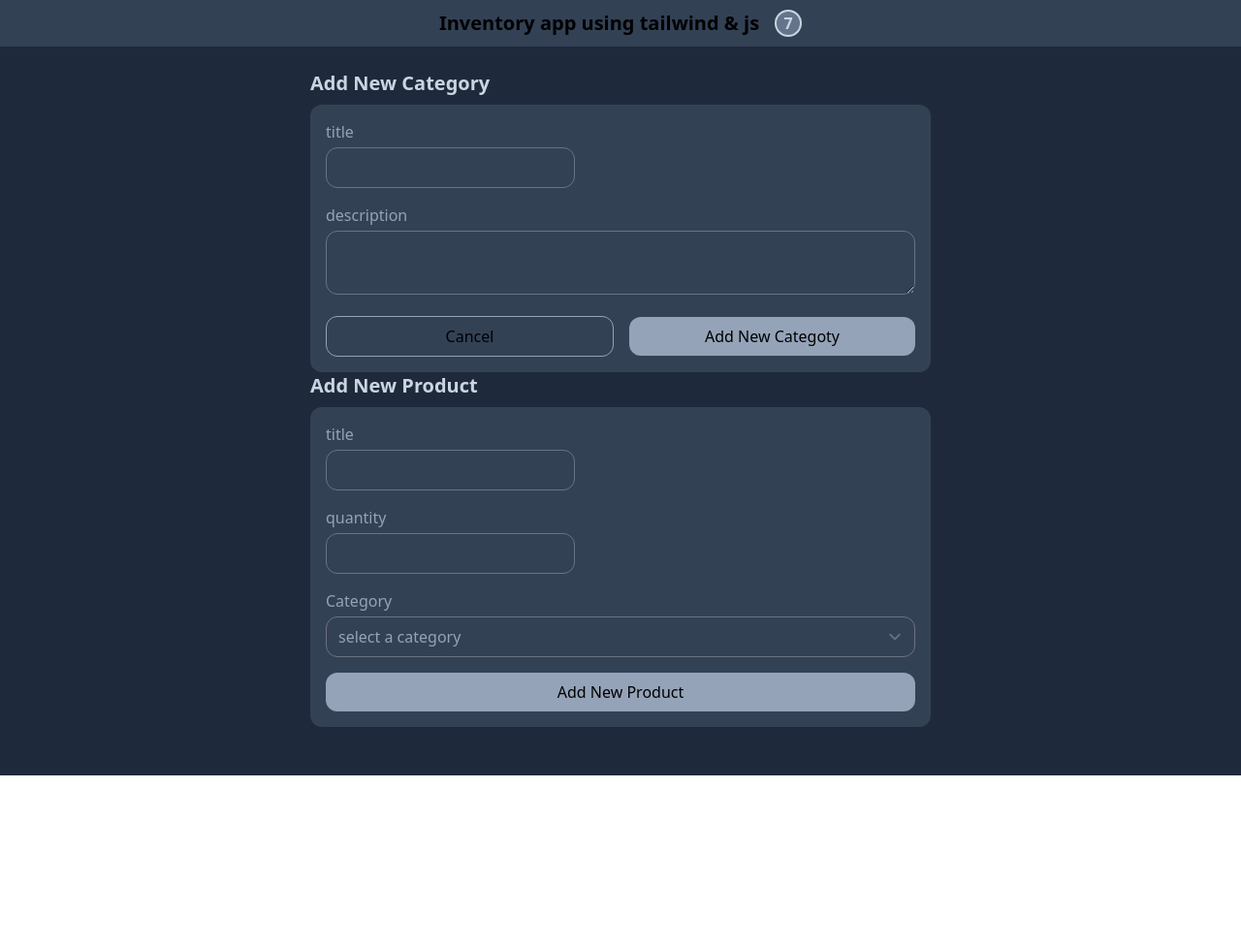
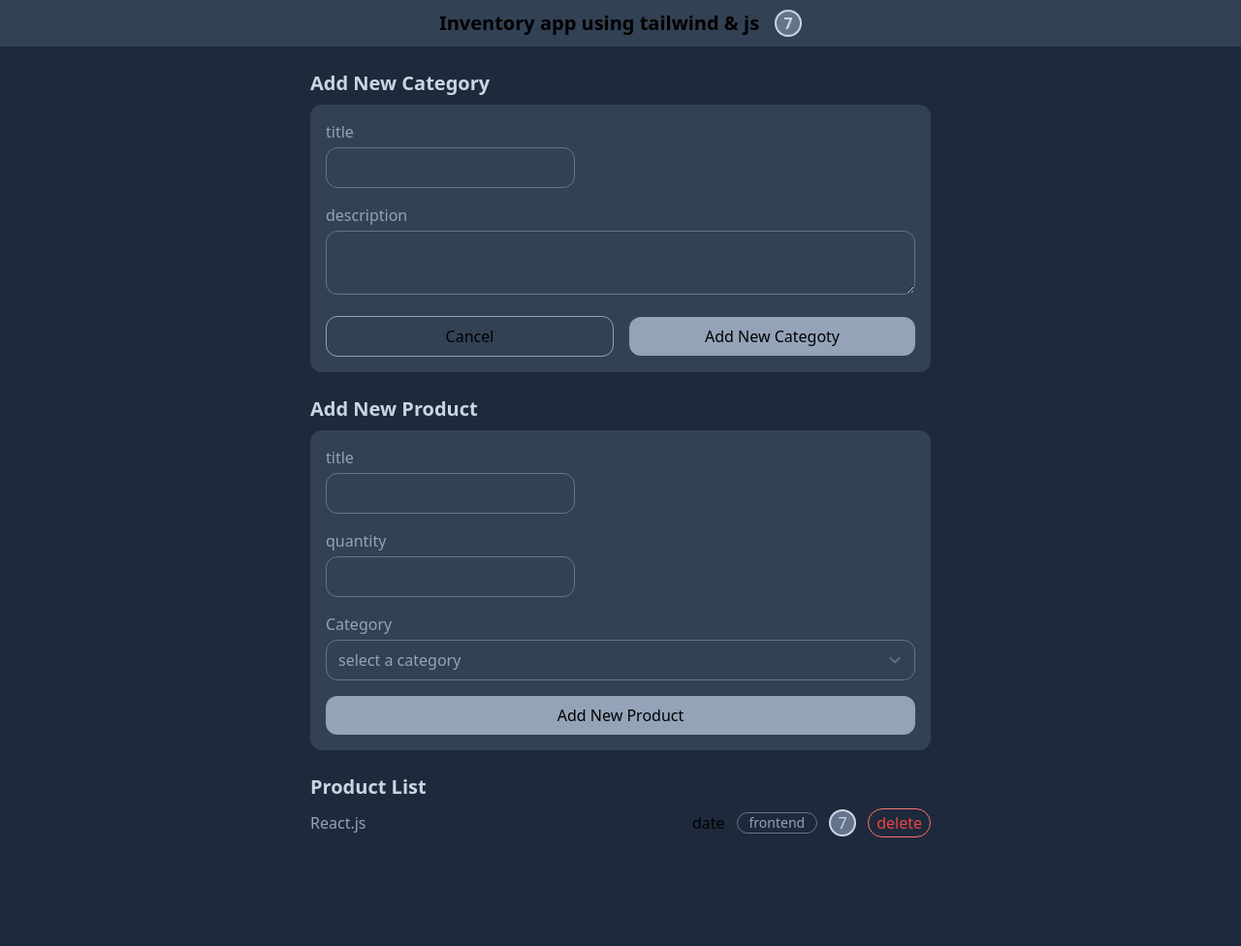
Before and after one commit to RoHa95/Inventory_App, a website: page public/index.html in a window 1280 px wide. Shown: the whole page at 97% size. Before the commit the page ends 800 px from the top, so only its background shows below. Drawn offline with Linux system fonts and the light colour scheme.

Commit message:
Complete styling category form

```diff
--- a/public/index.html
+++ b/public/index.html
@@ -7,7 +7,7 @@
     <title>Inventory App</title>
   </head>
   <body>
-    <div class="bg-slate-800 h-screen w-screen">
+    <div class="bg-slate-800 min-h-screen">
       <!-- appbar -->
       <div
         class="h-12 flex items-center justify-center gap-x-4 bg-slate-700 mb-6"
@@ -23,7 +23,7 @@
       <!-- app content -->
       <div class="container max-w-screen-sm mx-auto">
         <!-- category form -->
-        <div>
+        <div class="mb-6">
           <h2 class="text-xl text-slate-300 font-bold mb-2">
             Add New Category
           </h2>
@@ -65,7 +65,7 @@
           </form>
         </div>
         <!-- product form -->
-        <div>
+        <div class="mb-6">
           <h2 class="text-xl text-slate-300 font-bold mb-2">Add New Product</h2>
           <form class="bg-slate-700 p-4 rounded-xl flex flex-col gap-y-4">
             <div>
@@ -117,6 +117,28 @@
             </div>
           </form>
         </div>
+        <!-- product list -->
+        <h2 class="text-xl text-slate-300 font-bold mb-2">Product List</h2>
+        <div class="flex items-center justify-between mb-8">
+          <span class="text-slate-400">React.js</span>
+          <div class="flex items-center gap-x-3">
+            <span class="to-slate-400">date</span>
+            <span
+              class="block px-3 border border-slate-500 text-slate-400 text-sm rounded-2xl"
+              >frontend</span
+            >
+            <span
+              class="flex items-center justify-center w-7 h-7 rounded-full bg-slate-500 text-slate-300 border-2 border-slate-300"
+              >7</span
+            >
+            <button
+              class="border px-2 py-0.5 rounded-2xl border-red-400 text-red-500"
+            >
+              delete
+            </button>
+          </div>
+        </div>
+        <div class="h-20"></div>
       </div>
     </div>
   </body>
```
Also changed, not shown: public/build/tailwind.css.
